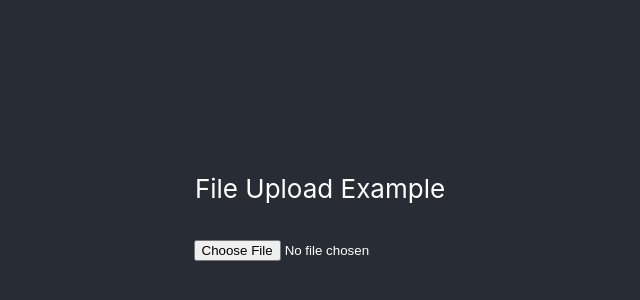
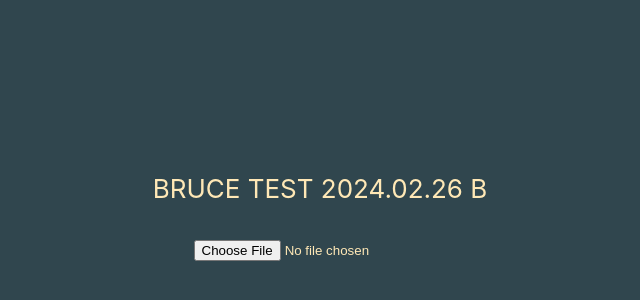
Before and after one commit to bruceallen/brucea, a React (Create React App) app in the folder client/: page / in a window 1280 px wide. Shown: the part 196-496 px from the top of the page, without its empty margins (320-960 px from the left). Built offline with nearby package versions, Linux system fonts and the light colour scheme.

Commit message:
240226 start branch b

```diff
--- a/client/src/App.css
+++ b/client/src/App.css
@@ -14,18 +14,18 @@
 }
 
 .App-header {
-  background-color: #282c34;
+  background-color: #30464e;
   min-height: 100vh;
   display: flex;
   flex-direction: column;
   align-items: center;
   justify-content: center;
   font-size: calc(10px + 2vmin);
-  color: white;
+  color: rgb(255, 232, 182);
 }
 
 .App-link {
-  color: #61dafb;
+  color: #d489ed;
 }
 
 @keyframes App-logo-spin {
--- a/client/src/App.js
+++ b/client/src/App.js
@@ -36,7 +36,7 @@ function App() {
     <div className="App">
       <header className="App-header">
         <p>
-          File Upload Example
+          BRUCE TEST 2024.02.26 B
         </p>
         <UploadComponent />
       </header>
```
